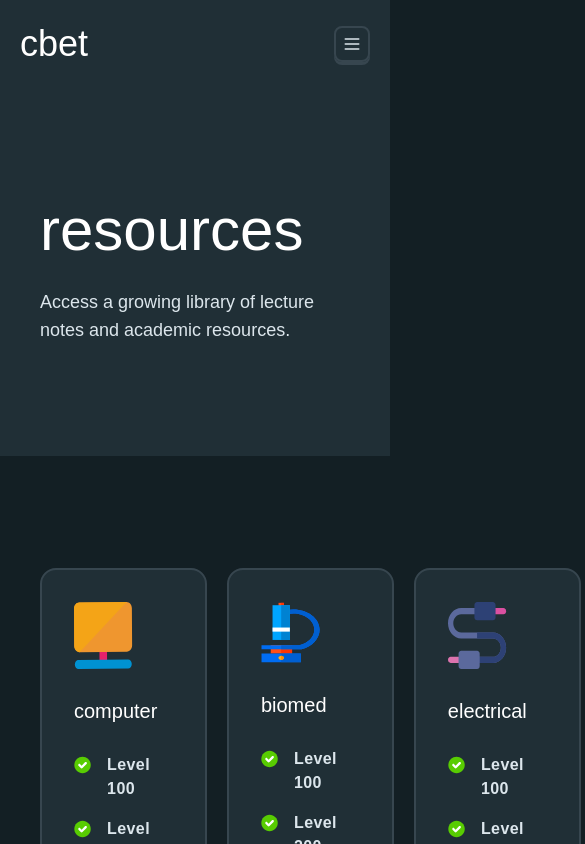
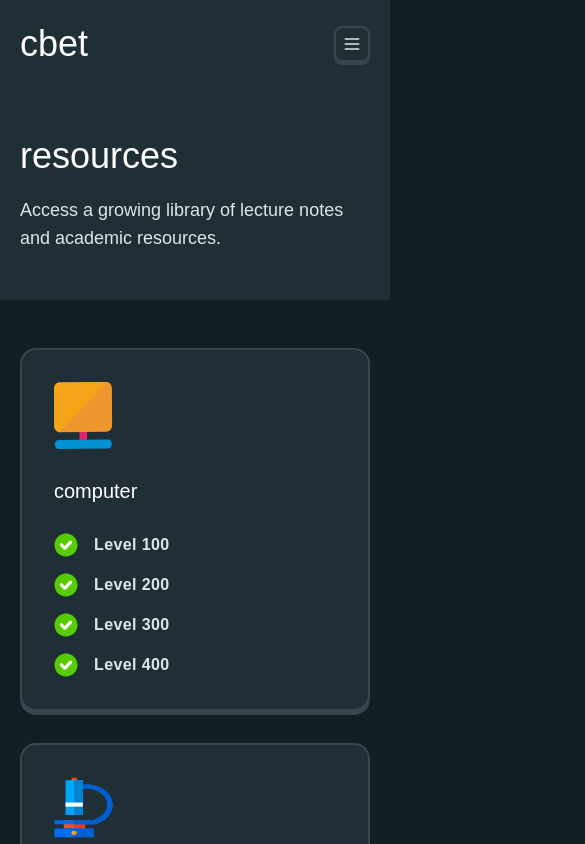
Before and after one commit to KNUST-FECE/CBET-public, a Next.js app: page /resources in a window 390 px wide. Shown: the top 844 px of the page, 585 px wide, since content can reach past the window. Built offline with nearby package versions, Linux system fonts and the light colour scheme.

Commit message:
feature: make resoures, marketplace and blogs pages responsive

```diff
--- a/app/page.tsx
+++ b/app/page.tsx
@@ -11,9 +11,9 @@ export default function Home() {
       <Header />
       <main>
         <section className="w-full flex justify-center bg-[#202F36]">
-          <div className="w-full max-w-screen-xl py-28 max-sm:py-16 px-10 max-sm:p-5 space-y-6 max-xl:space-y-5">
+          <div className="w-full max-w-screen-xl py-28 max-sm:py-16 max-xs:py-12 px-10 max-sm:p-5 space-y-6 max-xl:space-y-5">
             <h4 className="font-inter text-lg max-sm:text-sm font-bold max-sm:font-semibold tracking-wide uppercase text-[#52656D]">an online platform for</h4>
-            <div className="space-y-2 max-lg:space-y-1 font-feather text-6xl max-lg:text-5xl max-sm:text-4xl text-[#FFFFFF] ">
+            <div className="space-y-2 max-lg:space-y-1 font-feather text-6xl max-lg:text-5xl max-sm:text-4xl max-xs:text-3xl text-[#FFFFFF]">
               <h1 className="space-x-6">
                 <Typewriter />
               </h1>
@@ -27,7 +27,7 @@ export default function Home() {
           </div>
         </section>
         <section className="w-full flex justify-center">
-          <div className="w-full max-w-screen-xl py-28 max-sm:py-20 px-10 max-sm:px-5">
+          <div className="w-full max-w-screen-xl py-28 max-sm:py-16 max-xs:py-12 px-10 max-sm:px-5">
             <ul className="w-full grid grid-cols-3 max-xl:grid-cols-2 max-md:grid-cols-1 gap-5 max-md:gap-7">
               {FEATURES.map((item) => (
                 <li
--- a/app/resources/page.tsx
+++ b/app/resources/page.tsx
@@ -21,15 +21,15 @@ export default function Resources() {
       <main>
         <FeatureHero feature="resources" desc="Access a growing library of lecture notes and academic resources." />
         <section className="w-full flex justify-center">
-          <div className="w-full max-w-screen-xl py-28 px-10">
-            <ul className="w-full flex justify-between space-x-5">
+          <div className="w-full max-w-screen-xl py-28 max-sm:py-16 max-xs:py-12 px-10 max-sm:px-5">
+            <ul className="w-full grid grid-cols-4 max-xl:grid-cols-2 max-md:grid-cols-1 gap-5 max-sm:gap-8">
               {RESOURCES.map((item) => (
                 <li key={item.name} className="w-full rounded-2xl bg-[#202F36] border-2 border-[#37464F] shadow-[0_4px_0_0_#37464F] p-8 space-y-7">
                   <item.svg />
                   <h3>
                     <Link href={item.url} className="font-feather text-xl text-[#FFFFFF] hover:underline">{item.name}</Link>
                   </h3>
-                  <ul className="space-y-4">
+                  <ul className="grid max-xl:grid-cols-2 max-sm:grid-cols-1 gap-4">
                     {levels.map((lvl) => (
                       <li key={lvl}>
                         <Link href={`${item.url}?lvl=${lvl}`} className="group flex justify-between items-center">
--- a/components/common/feature-hero.tsx
+++ b/components/common/feature-hero.tsx
@@ -2,9 +2,9 @@
 export default function FeatureHero({ feature, desc }:{ feature: string, desc: string }) {
     return (
         <section className="w-full flex justify-center bg-[#202F36]">
-          <div className="w-full max-w-screen-xl py-28 px-10 space-y-7">
-            <h1 className="font-feather text-6xl text-[#FFFFFF]">{feature}</h1>
-            <p className="font-inter font-normal text-lg text-[#DCE6EC] max-w-screen-md">{desc}</p>
+          <div className="w-full max-w-screen-xl py-28 max-sm:py-16 max-xs:py-12 px-10 max-sm:p-5 space-y-6 max-xl:space-y-5">
+            <h1 className="space-y-2 max-lg:space-y-1 font-feather text-6xl max-lg:text-5xl max-sm:text-4xl text-[#FFFFFF]">{feature}</h1>
+            <p className="font-inter font-normal text-xl max-sm:text-lg text-[#DCE6EC] max-w-screen-sm">{desc}</p>
           </div>
         </section>
     )
```
